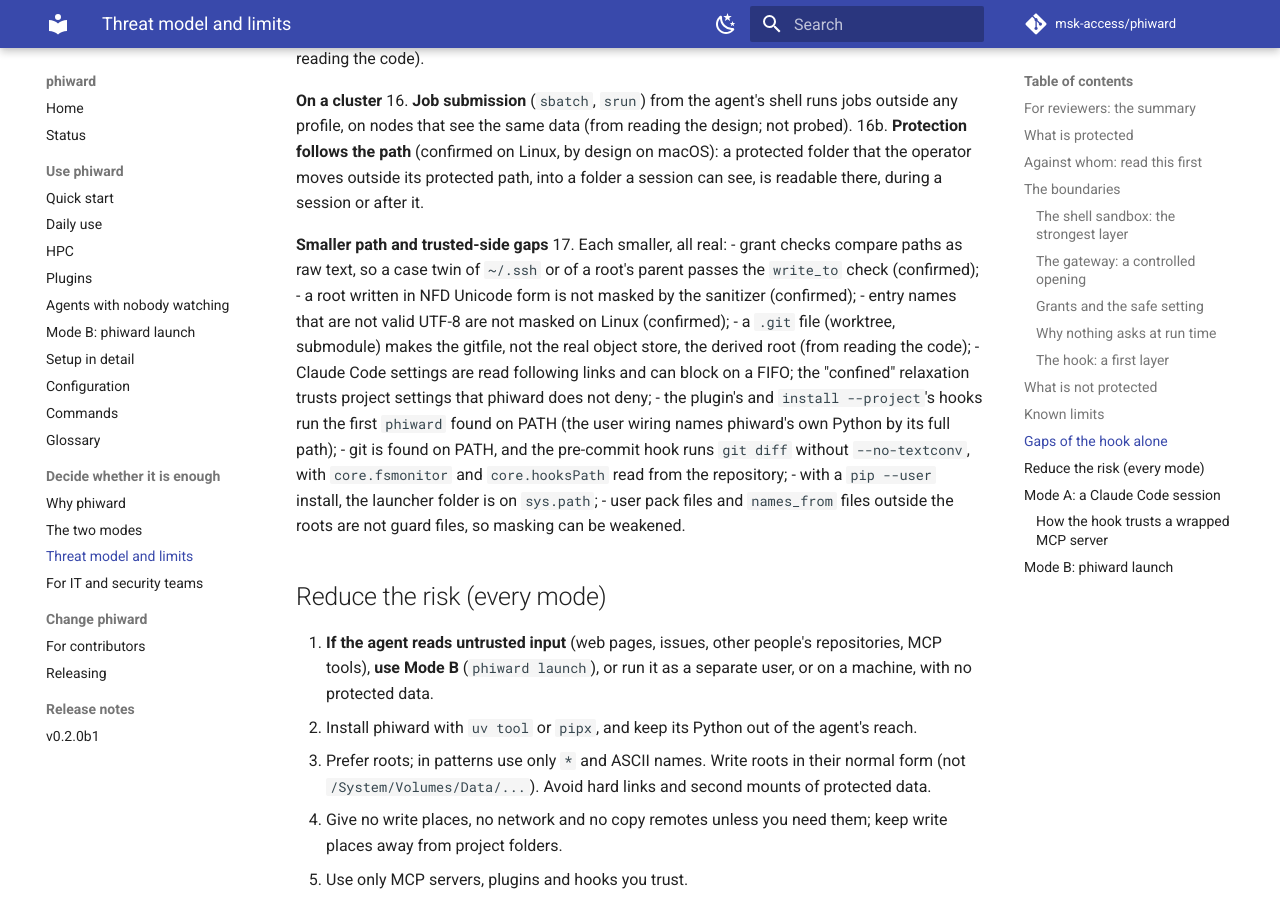
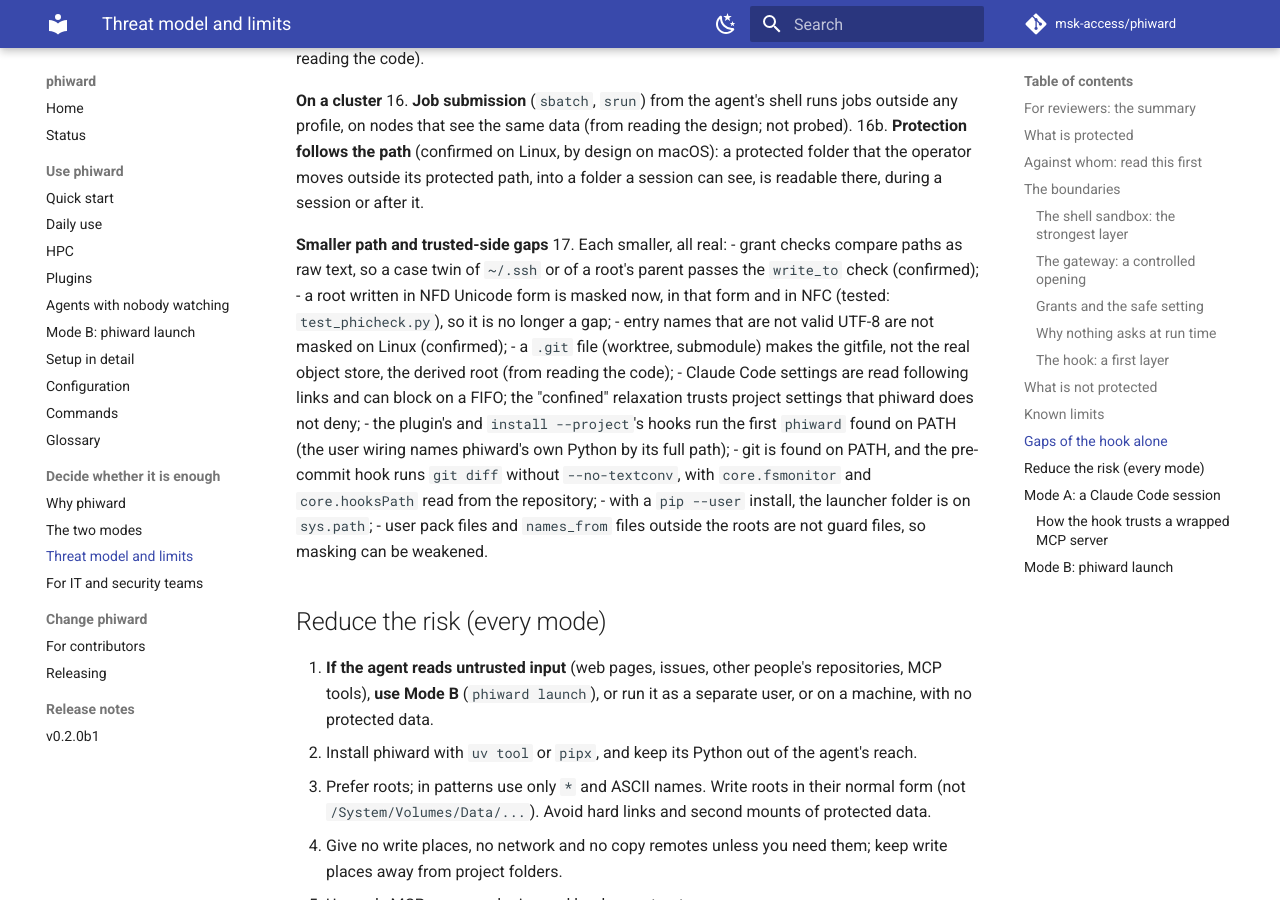
Before and after one commit to msk-access/phiward, an MkDocs documentation site: the page built from docs/threat-model.md, in a window 1280 px wide and 900 px high, scrolled down 26278 px. Built offline with MkDocs 1.6.1 and Material for MkDocs 9.7.7, drawn with Linux system fonts in a browser that asks for light colours; comment, search, counter and statistics services are not loaded; the version menu is left out.

Commit message:
docs(threat-model): an NFD root is masked now; the CHANGELOG says what to write for a remote root
The gap-17 bullet said a root written in NFD is not masked. It is now, in NFD and
NFC: a new test in test_phicheck holds it. The CHANGELOG says the masking check
catches a [remote] roots entry that is not absolute, and to write the remote's
absolute path instead (the loader is fixed in its own change).

```diff
--- a/docs/threat-model.md
+++ b/docs/threat-model.md
@@ -983,7 +983,8 @@ verified** or **from reading the code** means it was not shown by a probe.
 17. <a id="gap-17"></a>Each smaller, all real:
     - grant checks compare paths as raw text, so a case twin of `~/.ssh` or of a root's parent
       passes the `write_to` check (confirmed);
-    - a root written in NFD Unicode form is not masked by the sanitizer (confirmed);
+    - a root written in NFD Unicode form is masked now, in that form and in NFC (tested:
+      `test_phicheck.py`), so it is no longer a gap;
     - entry names that are not valid UTF-8 are not masked on Linux (confirmed);
     - a `.git` file (worktree, submodule) makes the gitfile, not the real object store, the derived
       root (from reading the code);
```
Also changed, not shown: CHANGELOG.md (+3 -3 lines), 1 other file.
